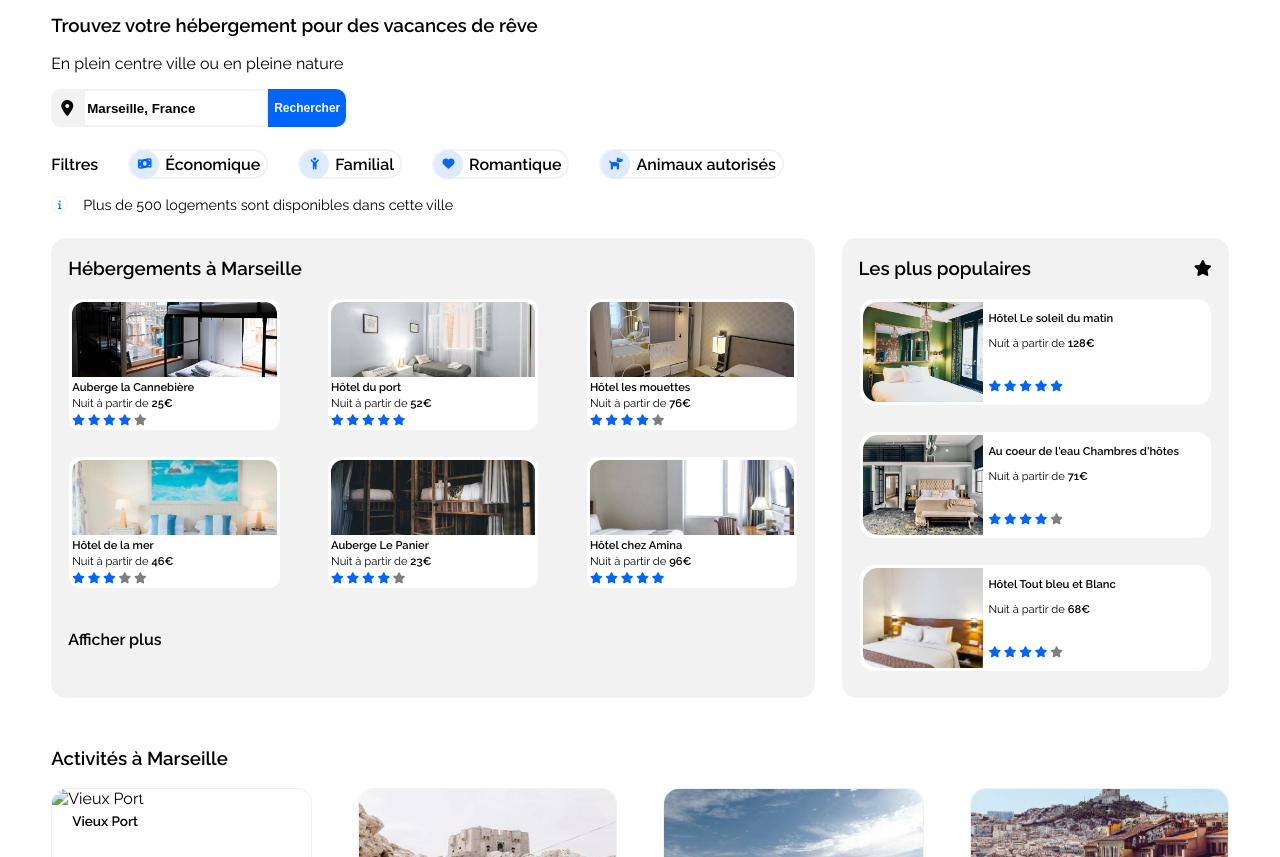
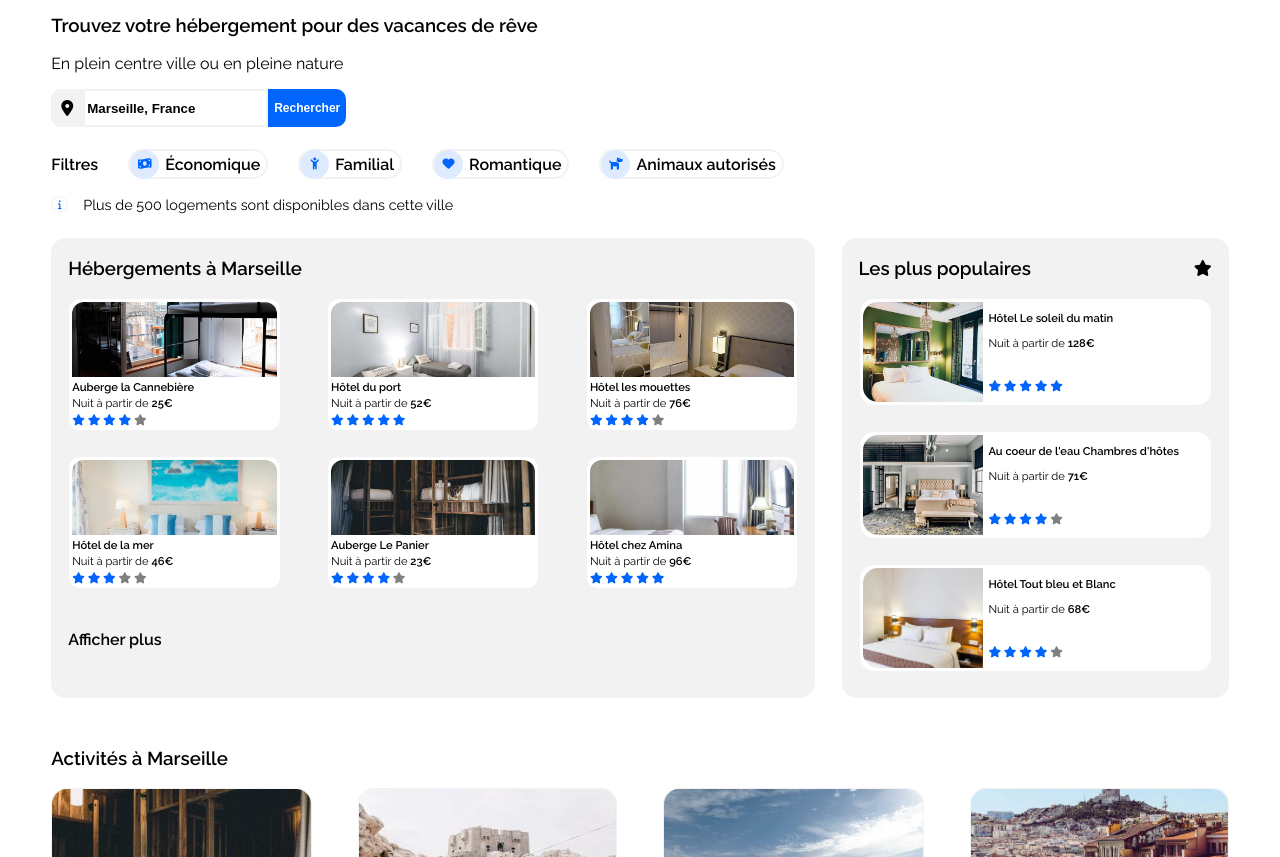
Before and after one commit to saumia-code/Booki, a plain HTML site: page index.html in a window 1280 px wide. Shown: the part 85-942 px from the top of the page. Drawn offline with Linux system fonts and the light colour scheme.

Commit message:
chemin vers une image manquante

```diff
--- a/index.html
+++ b/index.html
@@ -326,7 +326,10 @@
           <div class="colonne_activite vignette_grande hover">
             <div>
               <span>
-                <img src="Img/" alt="Vieux Port" />
+                <img
+                  src="Img/nicate-lee-kT-ZyaiwBe0-unsplash.jpg"
+                  alt="Vieux Port"
+                />
               </span>
             </div>
             <div class="activite_texte">Vieux Port</div>
```
